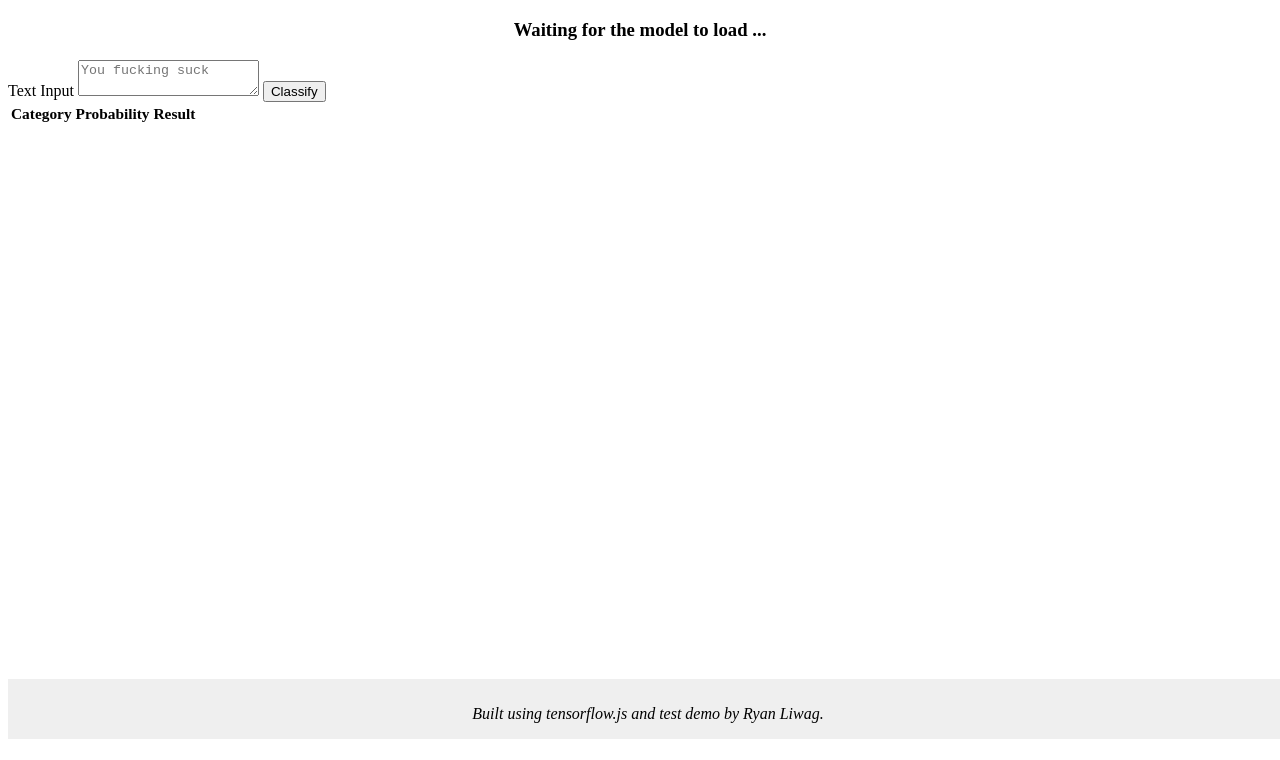
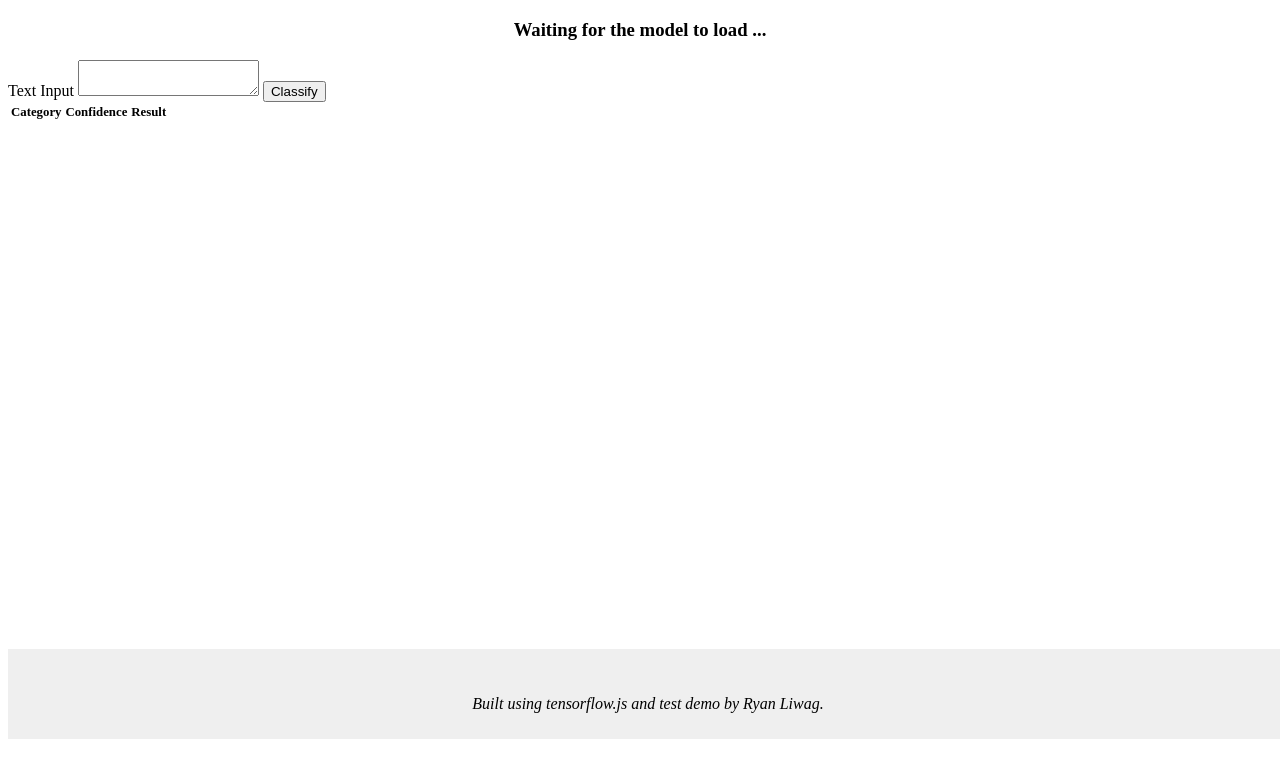
Before and after one commit to ryanliwag/test-toxicity-demo, a website: page index.html in a window 1280 px wide. Shown: the part 61-821 px from the top of the page. Drawn offline with nearby package versions, Linux system fonts and the light colour scheme; a script that the page names is missing; a small style sheet from the web is missing.

Commit message:
minor changes to index.html

```diff
--- a/index.html
+++ b/index.html
@@ -20,28 +20,27 @@ html, body {
 
 }
 table {
-    font-size: 1.2vw;
+    font-size: 1vw;
 }
 .page-wrap {
     min-height: 100%;
     /* equal to footer height */
-    margin-bottom: -60px;
 }
 .page-wrap:after {
     content: "";
     display: block;
 }
 .site-footer, .page-wrap:after {
-    padding-top: 10px;
-    height: 50px;
+    padding-top: 30px;
+    height: 60px;
 
 }
 .site-footer {
     background: #efefef;
     text-align: center;
     position: absolute;
-bottom: 0;
-width: 100%;
+    bottom: 0;
+    width: 100%;
 }
 
 </style>
@@ -54,13 +53,13 @@ width: 100%;
 <body>
     <div class="container">
                     <label>Text Input</label>
-                        <textarea placeholder="You fucking suck" id="commentField"></textarea>
+                        <textarea id="commentField"></textarea>
                         <button id="predict-text">Classify</button>
                 <table>
                     <thead>
                       <tr>
                         <th>Category</th>
-                        <th>Probability</th>
+                        <th>Confidence</th>
                         <th>Result</th>
                       </tr>
                     </thead>
```
